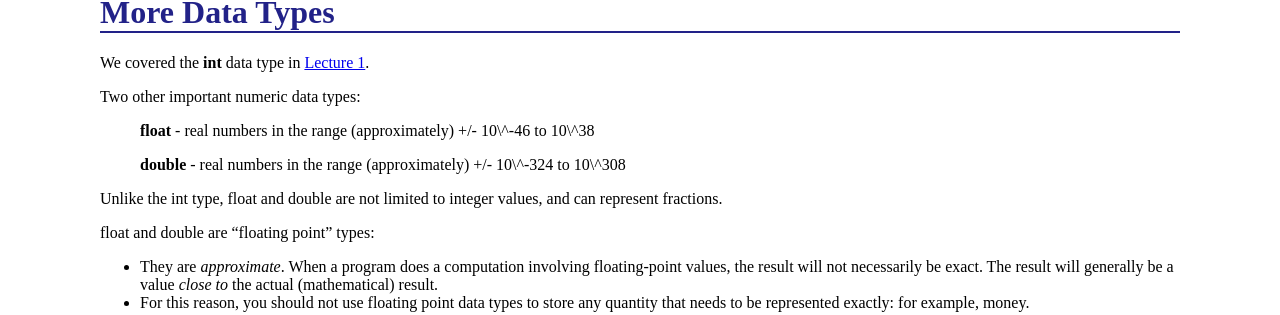
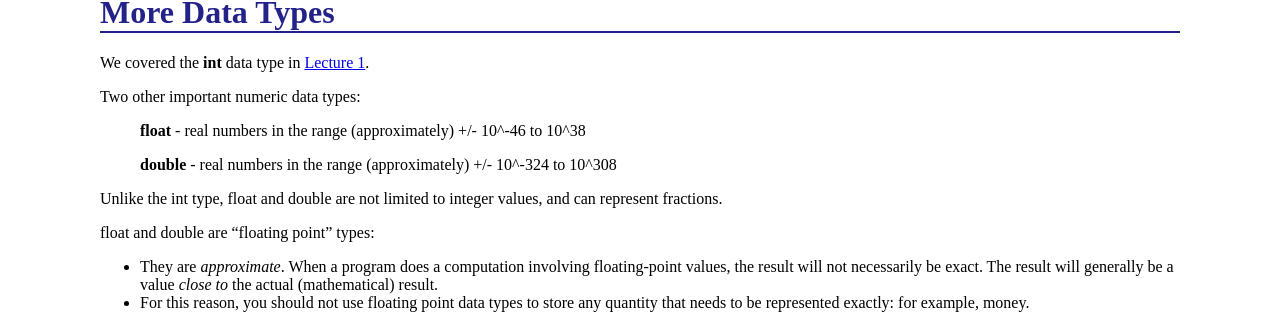
Before and after one commit to ycpcs/cs101-spring2014, a Jekyll site: the page built from lectures/lecture02.md, in a window 1280 px wide and 1400 px high. Shown: the part 108-423 px from the top of the window. Built offline with Jekyll 4.4.1, drawn with Linux system fonts in a browser that asks for light colours; Markdown is read by kramdown in place of the engine named in the settings; some of the changed text lies outside the part shown.

Commit message:
fix some formatting issues

```diff
--- a/lectures/lecture02.md
+++ b/lectures/lecture02.md
@@ -10,9 +10,9 @@ We covered the **int** data type in [Lecture 1](lecture01.html).
 
 Two other important numeric data types:
 
-> **float** - real numbers in the range (approximately) +/- 10\^-46 to 10\^38
+> **float** - real numbers in the range (approximately) +/- 10^-46 to 10^38
 >
-> **double** - real numbers in the range (approximately) +/- 10\^-324 to 10\^308
+> **double** - real numbers in the range (approximately) +/- 10^-324 to 10^308
 
 Unlike the int type, float and double are not limited to integer values, and can represent fractions.
 
@@ -98,7 +98,7 @@ The code above produces the output
 
     4.560000e+02
 
-You can read this output as "4.56 x 10\^2".
+You can read this output as "4.56 x 10^2".
 
 As with **%f** (and (**%lf**), you can control the number of digits of precision after the decimal point. For example, the code
 
```
